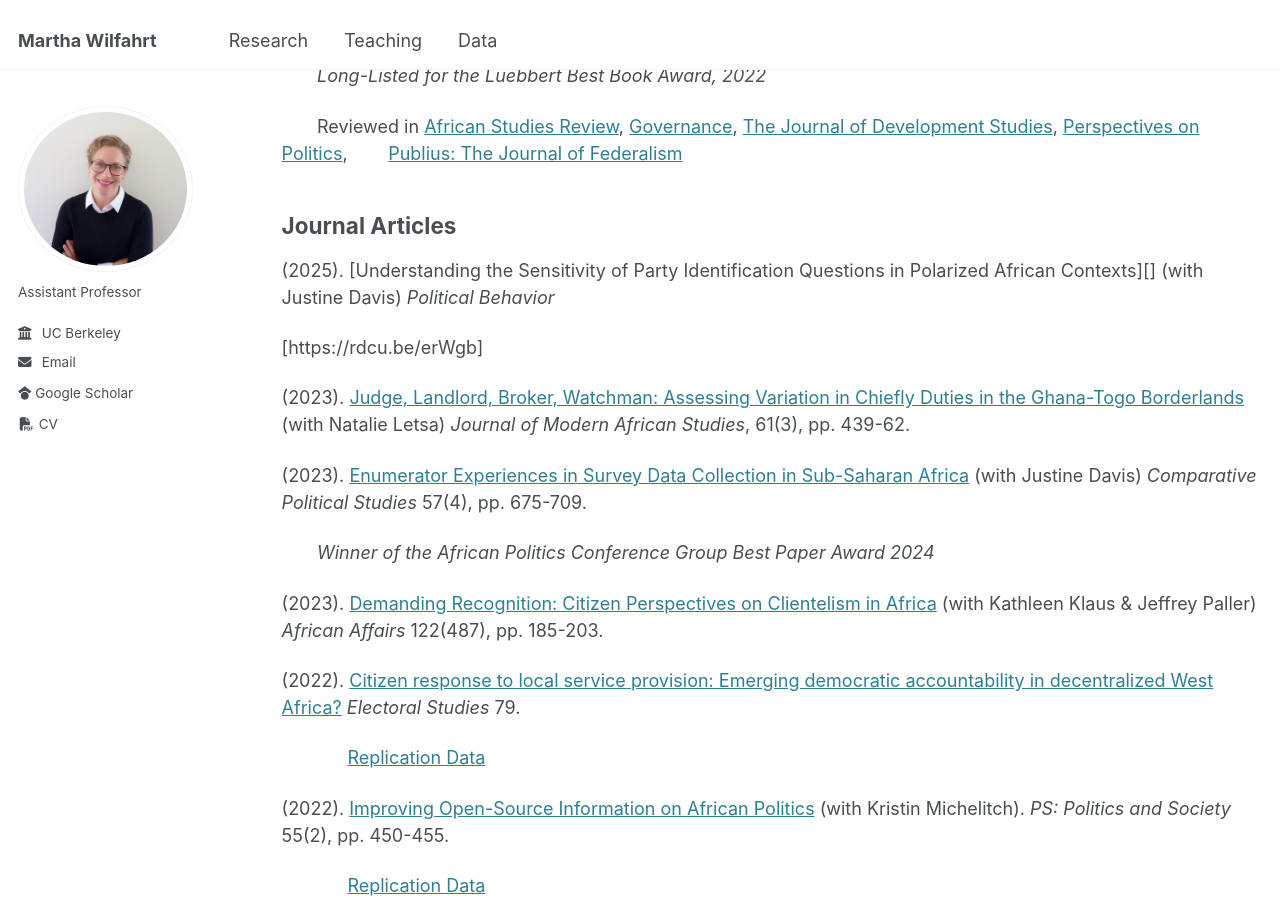
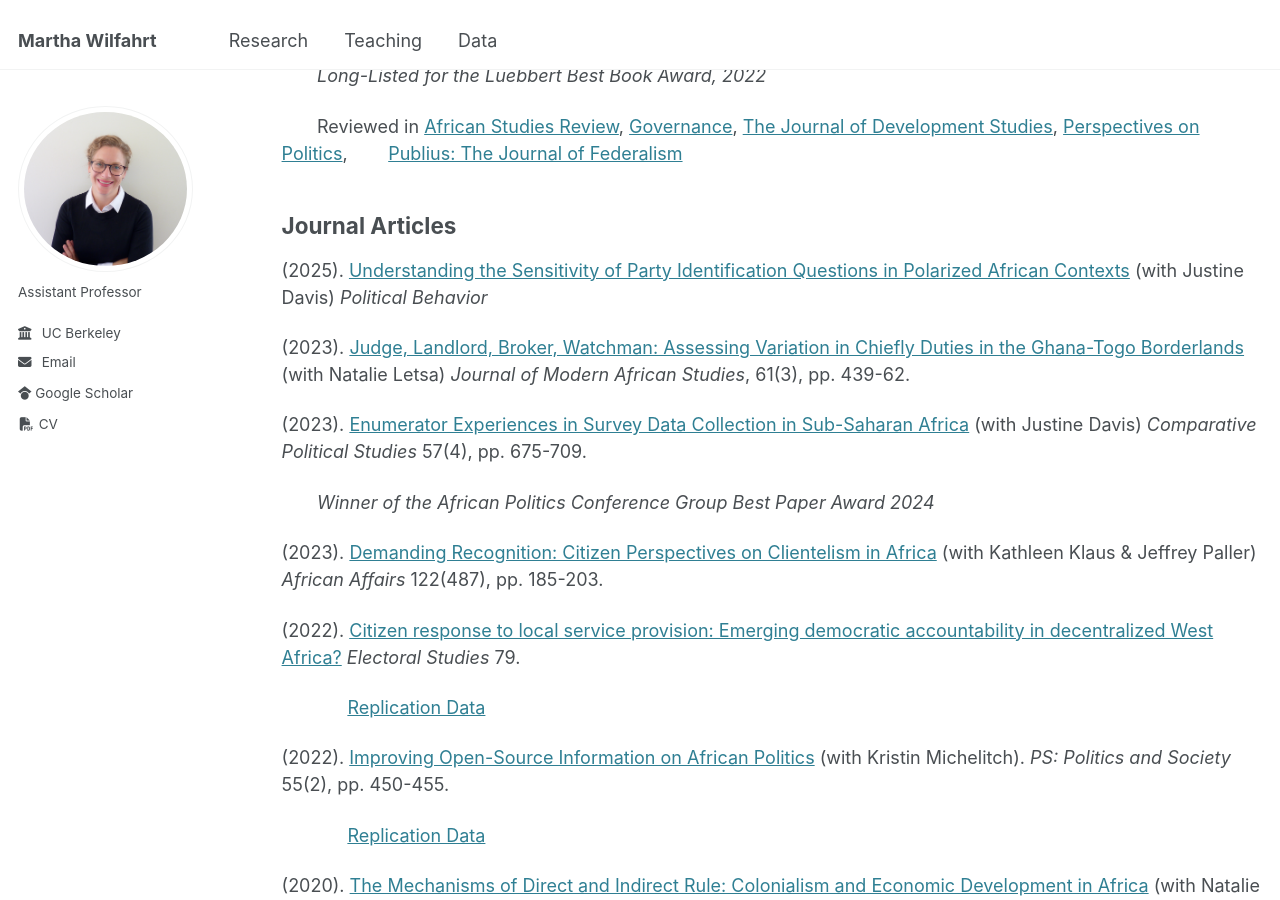
Before and after one commit to martha-wilfahrt/martha-wilfahrt.github.io, a Jekyll site: the page built from _pages/research.md, in a window 1280 px wide and 900 px high, scrolled down 340 px. Built offline with Jekyll 4.4.1, drawn with Linux system fonts in a browser that asks for light colours; part of the change alters nothing that is shown.

Commit message:
Update research.md

```diff
--- a/_pages/research.md
+++ b/_pages/research.md
@@ -26,7 +26,7 @@ Journal Articles
 
 (2025). [Understanding the Sensitivity of Party Identification Questions in Polarized African Contexts][] (with Justine Davis) _Political Behavior_
 
-[https://rdcu.be/erWgb]
+[Understanding the Sensitivity of Party Identification Questions in Polarized African Contexts]: https://rdcu.be/erWgb
 
 (2023). [Judge, Landlord, Broker, Watchman: Assessing Variation in Chiefly Duties in the Ghana-Togo Borderlands][] (with Natalie Letsa) _Journal of Modern African Studies_, 61(3), pp. 439-62.
 
```
